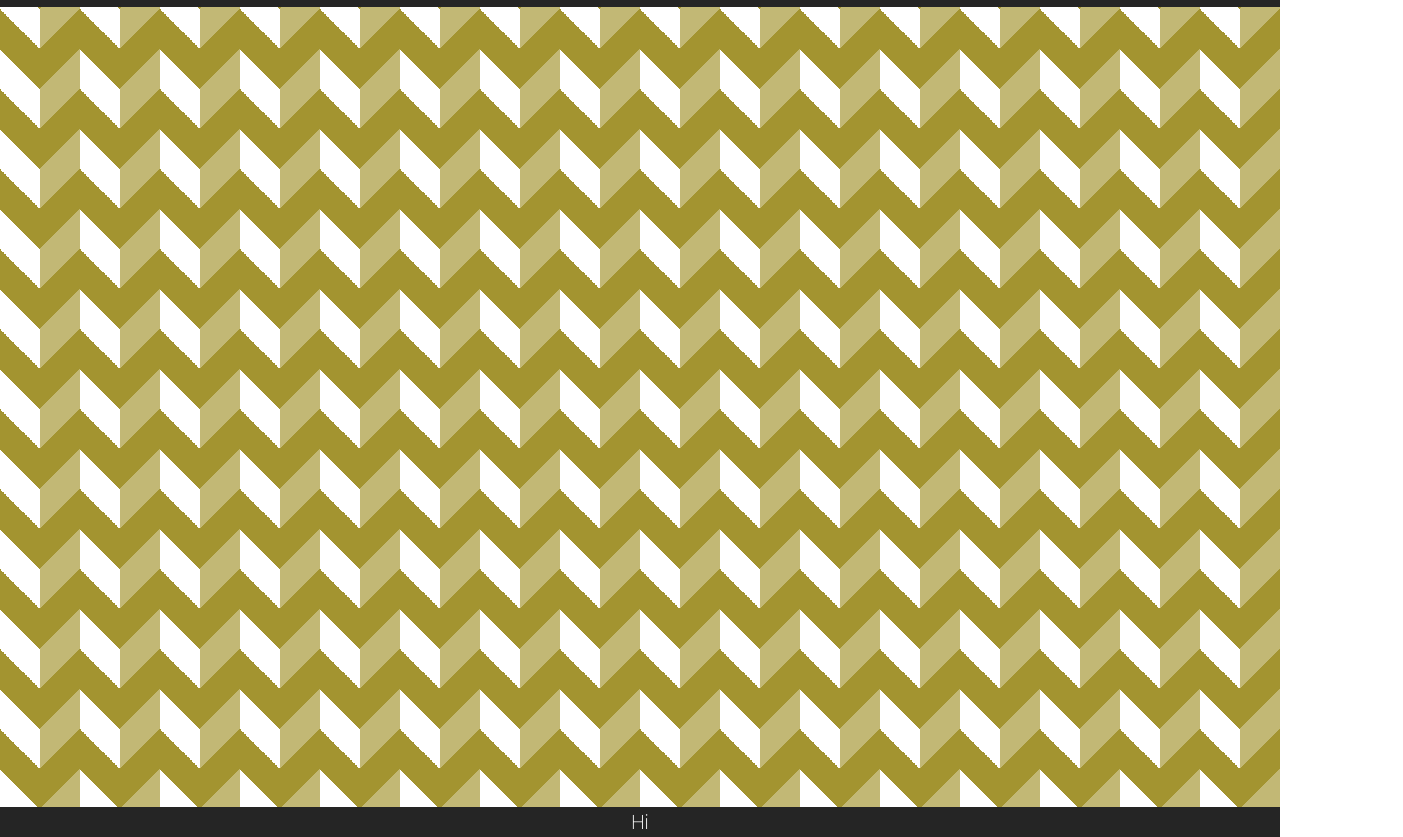
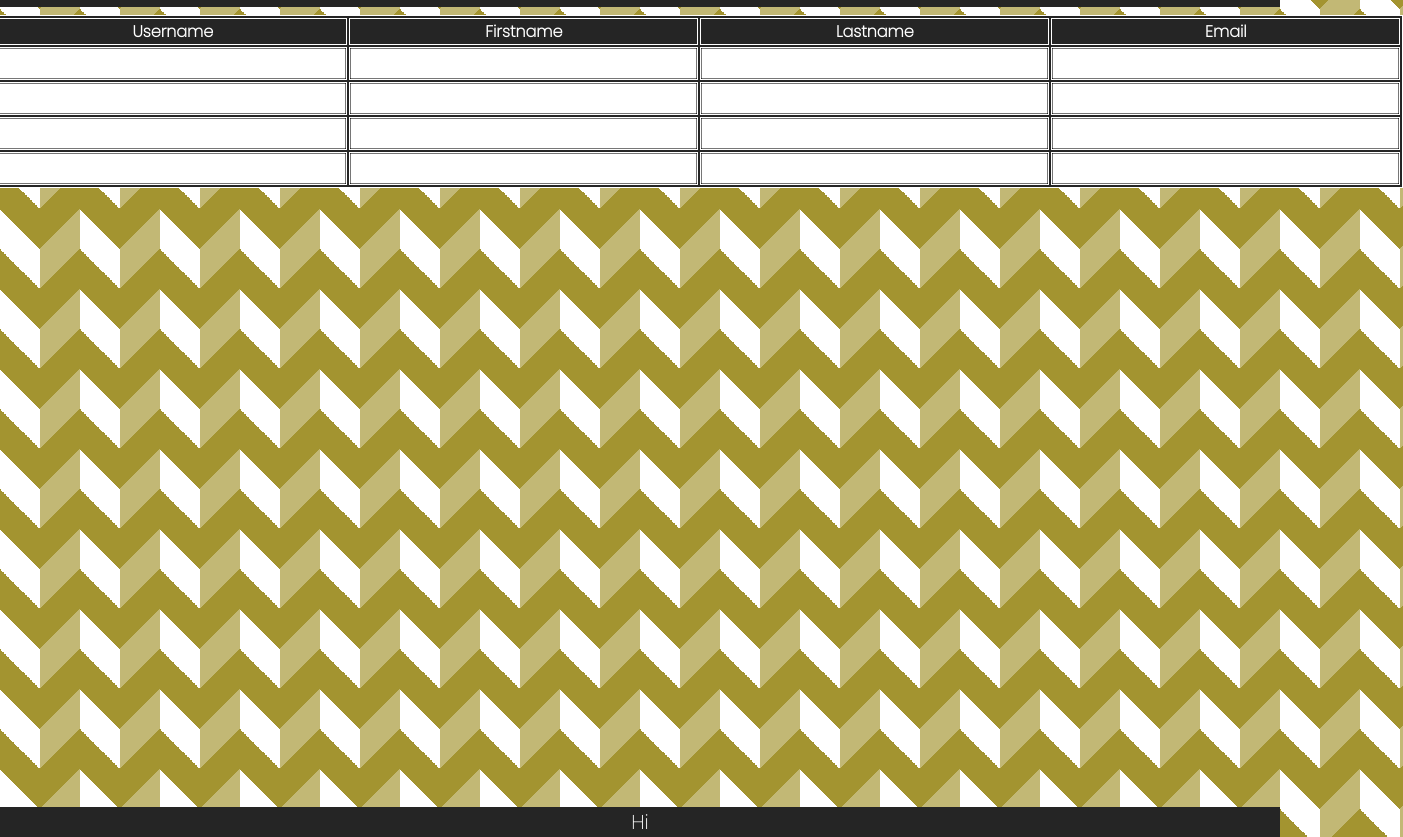
Before and after one commit to t0883/inlamning-2, a website: page signedIn.html in a window 1280 px wide. Shown: the part 71-908 px from the top of the page, 1403 px wide, since content can reach past the window. Drawn offline with Linux system fonts and the light colour scheme.

Commit message:
Added tabel

```diff
--- a/signedIn.html
+++ b/signedIn.html
@@ -24,6 +24,41 @@
         </nav>
     </header>
     <main>
+        <section class="container">
+            <table>
+                <tr>
+                    <th>Username</th>
+                    <th>Firstname</th>
+                    <th>Lastname</th>
+                    <th>Email</th>
+                </tr>
+                <tr>
+                    <td><input type="text"></td>
+                    <td><input type="text"></td>
+                    <td><input type="text"></td>
+                    <td><input type="email" name="email" id="email"></td>
+                </tr>
+                <tr>
+                    <td><input type="text"></td>
+                    <td><input type="text"></td>
+                    <td><input type="text"></td>
+                    <td><input type="email" name="email" id="email"></td>
+                </tr>
+                <tr>
+                    <td><input type="text"></td>
+                    <td><input type="text"></td>
+                    <td><input type="text"></td>
+                    <td><input type="email" name="email" id="email"></td>
+                </tr>
+                <tr>
+                    <td><input type="text"></td>
+                    <td><input type="text"></td>
+                    <td><input type="text"></td>
+                    <td><input type="email" name="email" id="email"></td>
+                </tr>
+                <button>Submit user</button>
+            </table>
+        </section>
     </main>
     <footer>
         <p>Hi</p>
--- a/style.css
+++ b/style.css
@@ -168,6 +168,22 @@ input{
     font-size: large;
     font-weight: bold;
 }
+/*Tabel*/
+table, th, td{
+    border: 1px solid #ffffff;
+    background-color: #252525;
+    color: #ffffff;
+    margin: 1vh 1vh 1vh 1vh;
+}
+table{
+    width: 50%;
+}
+th{
+    width: 25%;
+}
+
+
+
 /*Media*/
 @media only screen and (max-width: 600px){
     .container{
```
